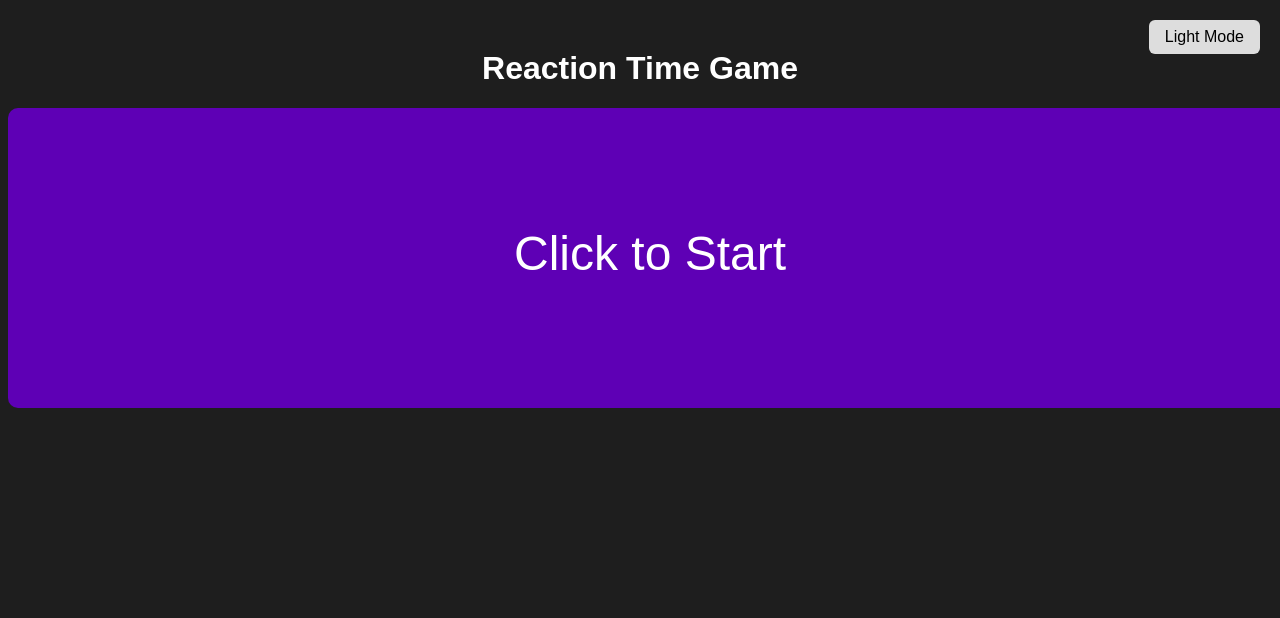
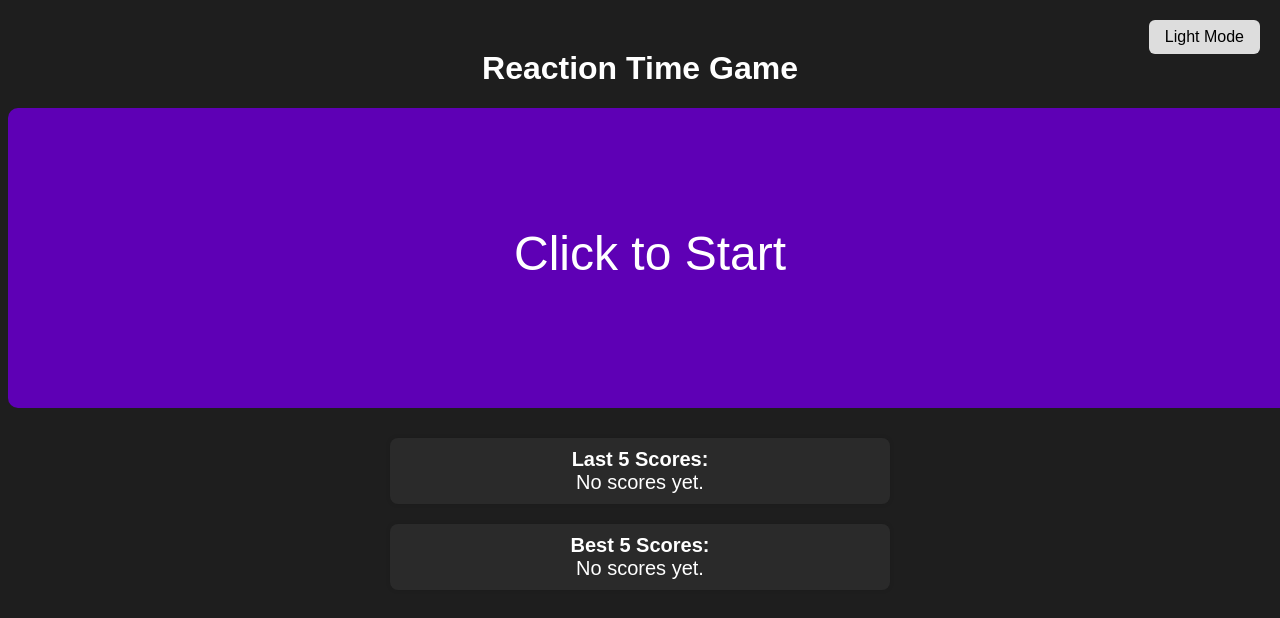
Before and after one commit to vfreis09/Reaction-time-game, a website: page index.html in a window 1280 px wide. Both pictures are taken after a click on the button "Dark Mode". Drawn offline with Linux system fonts and the light colour scheme.

Commit message:
Track best time / last 5 scores

```diff
--- a/index.html
+++ b/index.html
@@ -10,6 +10,10 @@
     <button id="dark">dark mode</button>
     <h1>Reaction Time Game</h1>
     <div id="box"></div>
+    <div id="scoreboard">
+      <div id="recentScores" class="score-list"></div>
+      <div id="bestScores" class="score-list"></div>
+    </div>
     <script src="script.js"></script>
   </body>
 </html>
--- a/script.js
+++ b/script.js
@@ -56,11 +56,12 @@ function handleClickDuringRed() {
 function recordReaction() {
   if (!waitingForGreen || phase !== "ready") return;
 
-  const reactionTime = performance.now() - startTime;
+  const reactionTime = Math.round(performance.now() - startTime);
+  updateScores(reactionTime);
+  renderScores();
+
   box.innerHTML = `
-    <div class="main-text">Your reaction time is ${Math.round(
-      reactionTime
-    )} ms.</div>
+    <div class="main-text">Your reaction time is ${reactionTime} ms.</div>
     <div class="sub-text">Click to try again.</div>
   `;
   box.style.backgroundColor = "#5e00b5";
@@ -85,5 +86,34 @@ function falseStart() {
   setBoxHandler(startTest);
 }
 
+function updateScores(newScore) {
+  let lastScores = JSON.parse(localStorage.getItem("lastScores")) || [];
+  lastScores.unshift(newScore);
+  if (lastScores.length > 5) lastScores.pop();
+  localStorage.setItem("lastScores", JSON.stringify(lastScores));
+
+  let bestScores = JSON.parse(localStorage.getItem("bestScores")) || [];
+  bestScores.push(newScore);
+  bestScores.sort((a, b) => a - b);
+  if (bestScores.length > 5) bestScores = bestScores.slice(0, 5);
+  localStorage.setItem("bestScores", JSON.stringify(bestScores));
+}
+
+function renderScores() {
+  const recent = JSON.parse(localStorage.getItem("lastScores")) || [];
+  const best = JSON.parse(localStorage.getItem("bestScores")) || [];
+
+  document.getElementById("recentScores").innerHTML = `
+    <strong>Last 5 Scores:</strong><br />
+    ${recent.length ? recent.join(" ms, ") + " ms" : "No scores yet."}
+  `;
+
+  document.getElementById("bestScores").innerHTML = `
+    <strong>Best 5 Scores:</strong><br />
+    ${best.length ? best.join(" ms, ") + " ms" : "No scores yet."}
+  `;
+}
+
 box.innerHTML = `<div class="main-text">Click to Start</div>`;
 setBoxHandler(startTest);
+renderScores();
--- a/styles.css
+++ b/styles.css
@@ -67,3 +67,26 @@ body.dark-mode #dark {
   background-color: #ddd;
   color: black;
 }
+
+#scoreboard {
+  margin-top: 30px;
+  display: flex;
+  flex-direction: column;
+  gap: 20px;
+  max-width: 500px;
+  margin-left: auto;
+  margin-right: auto;
+}
+
+.score-list {
+  font-size: 1.25rem;
+  background-color: #ffffffcc;
+  border-radius: 8px;
+  padding: 10px;
+  box-shadow: 0 0 5px rgba(0, 0, 0, 0.1);
+}
+
+body.dark-mode .score-list {
+  background-color: #2a2a2a;
+  color: white;
+}
```
